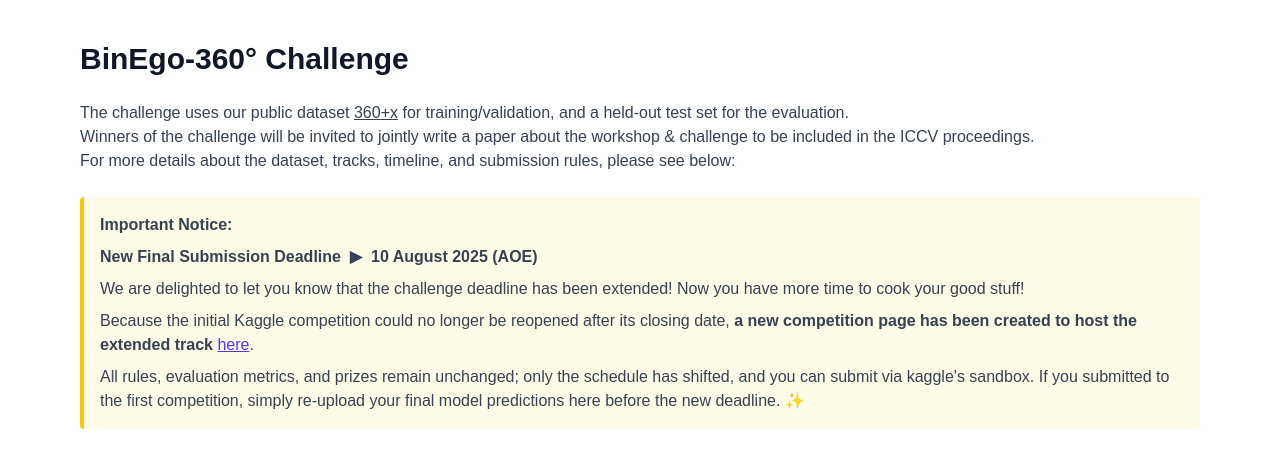
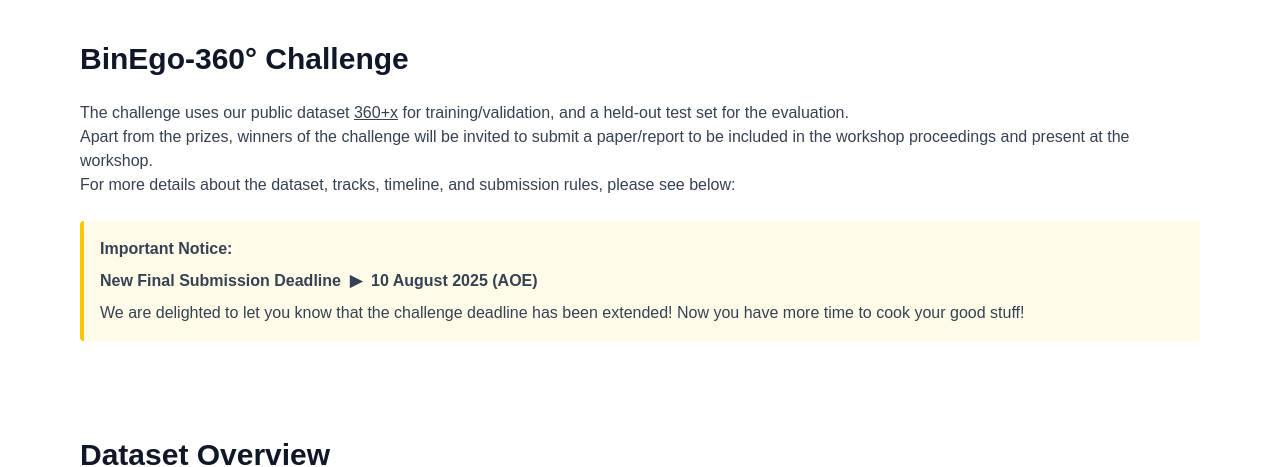
Before and after one commit to HenryQUQ/BinEgo-360, a Next.js app: page / in a window 1280 px wide. Shown: the part 2220-2687 px from the top of the page. Built offline with nearby package versions, Linux system fonts and the light colour scheme.

Commit message:
Update Kaggle competition URLs and refine challenge deadline notice

```diff
--- a/app/page.tsx
+++ b/app/page.tsx
@@ -11,8 +11,8 @@ const sponsor_tencent_path = `${root_path}/tencent_logo.png`;
 
 
 const google_form_url = "https://forms.gle/Yhui7XdjZhkCvnwv5";
-const kaggle_comp_classification_url = "https://www.kaggle.com/competitions/bin-ego-360-challenge-classification";
-const kaggle_comp_tal_url = "https://www.kaggle.com/competitions/bin-ego-360-challenge-tal";
+const kaggle_comp_classification_url = "https://www.kaggle.com/competitions/bin-ego-360-challenge-classification-ext";
+const kaggle_comp_tal_url = "https://www.kaggle.com/competitions/bin-ego-360-challenge-tal-ext";
 
 const iccv_logo_path         = `${root_path}/iccv-hawaii-logo.svg`;
 const hero_bg_path           = `${root_path}/hawaii-hero.jpg`;
@@ -374,8 +374,7 @@ export default function Workshop() {
                         href="https://x360dataset.github.io/"
                         target="_blank" rel="noreferrer"
                         className="underline"
-                    >360+x</a> for training/validation, and a held-out test set for the evaluation. <ul>Winners of the challenge will be invited to jointly write a paper about the workshop & challenge to be included in the ICCV proceedings.</ul> For more details
-                        about the dataset, tracks, timeline, and submission rules, please see below:
+                    >360+x</a> for training/validation, and a held-out test set for the evaluation. <ul>Apart from the prizes, winners of the challenge will be invited to submit a paper/report to be included in the workshop proceedings and present at the workshop.</ul> For more details about the dataset, tracks, timeline, and submission rules, please see below:
 
                     </p>
                     <div className="mt-6 rounded border-l-4 border-yellow-400 bg-yellow-50 p-4 text-gray-700">
@@ -385,12 +384,6 @@ export default function Workshop() {
                         </p>
                         <p className="mt-2">
                             We are delighted to let you know that the challenge deadline has been extended! Now you have more time to cook your good stuff!
-                        </p>
-                        <p className="mt-2">
-                            Because the initial Kaggle competition could no longer be reopened after its closing date, <b>a new competition page has been created to host the extended track</b> <a href={kaggle_comp_classification_url} target="_blank" rel="noreferrer" className="text-indigo-600 underline">here</a>.
-                        </p>
-                        <p className="mt-2">
-                            All rules, evaluation metrics, and prizes remain unchanged; only the schedule has shifted, and you can submit via kaggle's sandbox. If you submitted to the first competition, simply re-upload your final model predictions here before the new deadline. ✨
                         </p>
                     </div>
 
```
